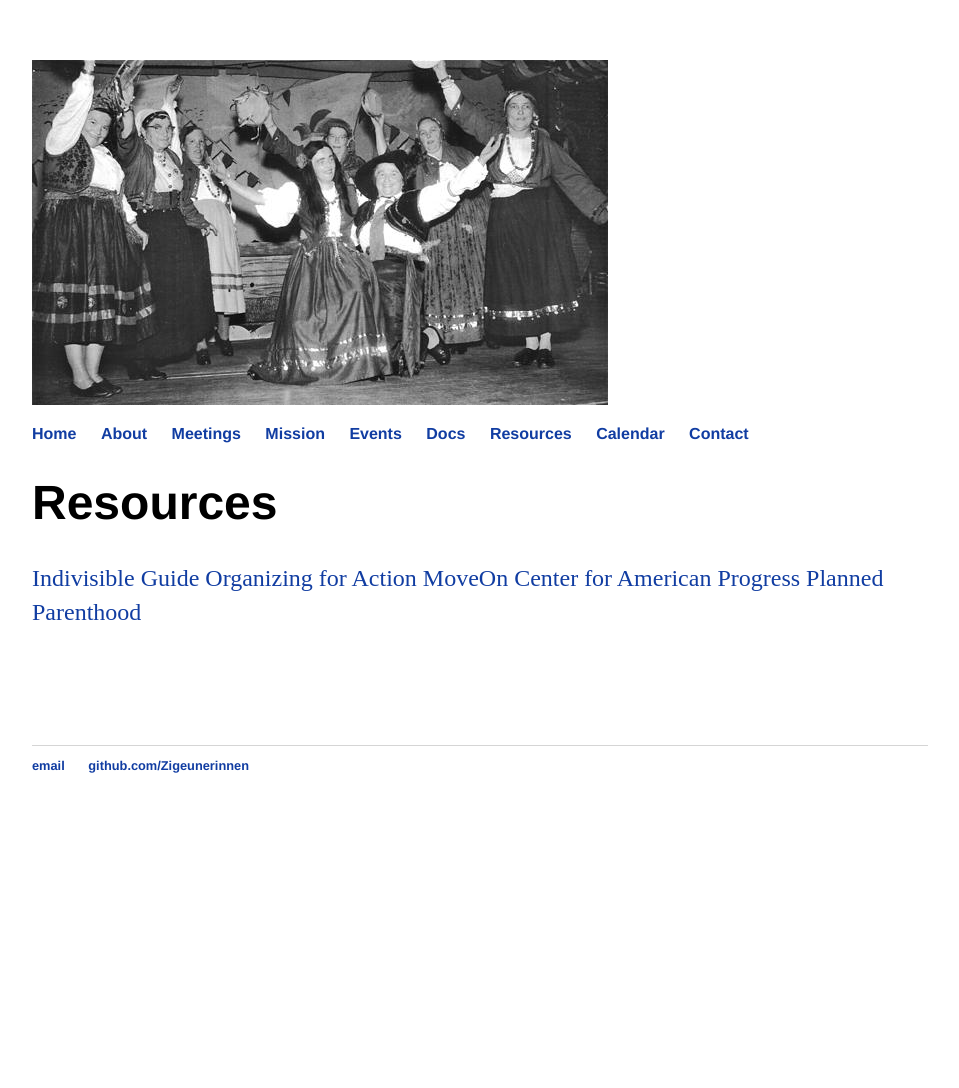
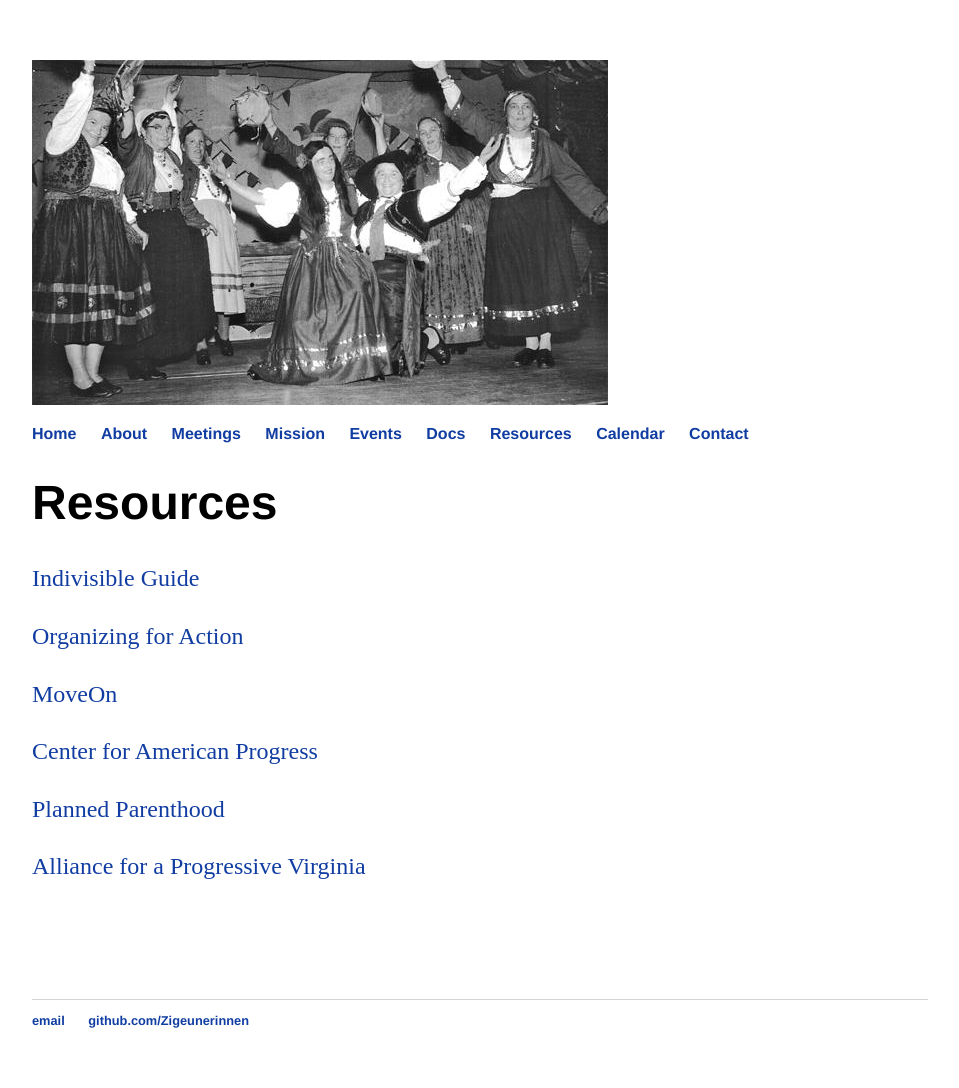
Before and after one commit to vbahole23/vbahole23.github.io, a Jekyll site: the page built from resources/index.md, in a window 1280 px wide. Shown: the whole page, without its empty margins (160-1119 px from the left). Built offline with Jekyll 4.4.1, drawn with Linux system fonts in a browser that asks for light colours; before the commit the page ends 900 px from its top, so only the background shows below that.

Commit message:
Update index.md

```diff
--- a/resources/index.md
+++ b/resources/index.md
@@ -6,10 +6,16 @@ title: Resources
 
 
 [Indivisible Guide](https://www.indivisibleguide.com/)
+
 [Organizing for Action](https://www.ofa.us/)
+
 [MoveOn](http://front.moveon.org/)
+
 [Center for American Progress](https://www.americanprogress.org/)
+
 [Planned Parenthood](https://www.plannedparenthood.org/)
+
+[Alliance for a Progressive Virginia](apvonline.org)
 
 <br>
 <br>
```
